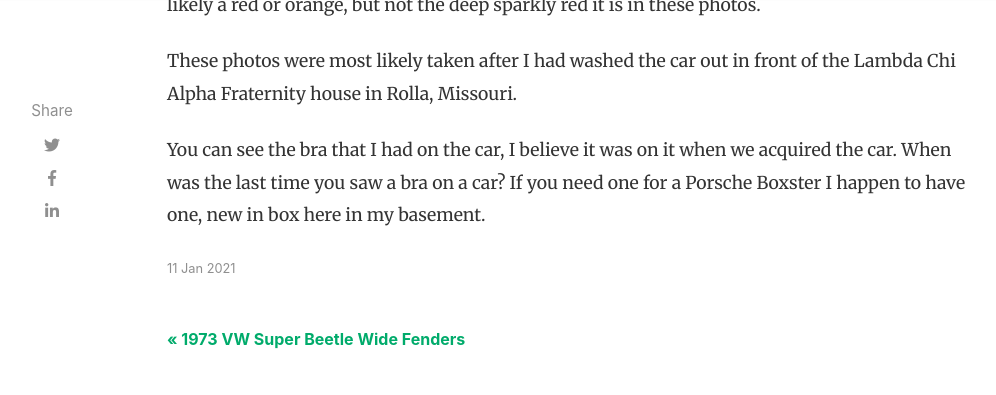
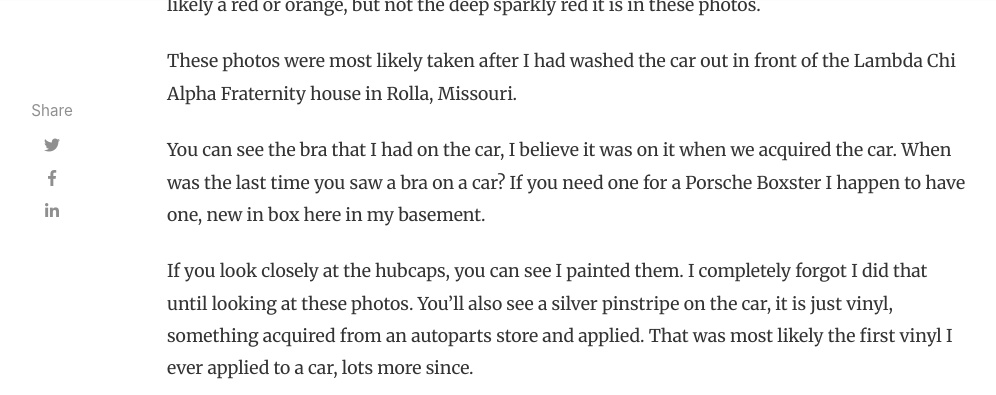
Before and after one commit to projectvw/projectvw.github.io, a Jekyll site: the page built from _posts/2021-01-11-1973-Volkswagen-Super-Beetle-Red.md, in a window 1280 px wide and 900 px high, scrolled down 647 px, cut to the strip 0-395 px from the top of the window. Shown: the whole strip, without its empty margins (118-1114 px from the left). Built offline with Jekyll 4.4.1, drawn with Linux system fonts in a browser that asks for light colours; nearby versions of some CDN libraries; comment, search, counter and statistics services are not loaded; some of the changed lines change nothing that is shown.

Commit message:
Fixed file name

```diff
--- a/_posts/2021-01-11-1973-Volkswagen-Super-Beetle-Red.md
+++ b/_posts/2021-01-11-1973-Volkswagen-Super-Beetle-Red.md
@@ -3,7 +3,7 @@ layout: post
 title: 1973 Volkswagen Super Beetle Red
 date: '2021-1-11T00:03:10+00:00'
 permalink: "/1973-volkswagen-super-beetle-red"
-image: red/RedSuperBeelte-9.jpg
+image: red/RedSuperBeetle-9.jpg
 categories: ''
 author: chris
 comments: false
@@ -16,3 +16,5 @@ It was a deep red, with a little sparkle to it. The car came this color when we
 These photos were most likely taken after I had washed the car out in front of the Lambda Chi Alpha Fraternity house in Rolla, Missouri.
 
 You can see the bra that I had on the car, I believe it was on it when we acquired the car. When was the last time you saw a bra on a car? If you need one for a Porsche Boxster I happen to have one, new in box here in my basement.
+
+If you look closely at the hubcaps, you can see I painted them. I completely forgot I did that until looking at these photos. You'll also see a silver pinstripe on the car, it is just vinyl, something acquired from an autoparts store and applied. That was most likely the first vinyl I ever applied to a car, lots more since.
```
